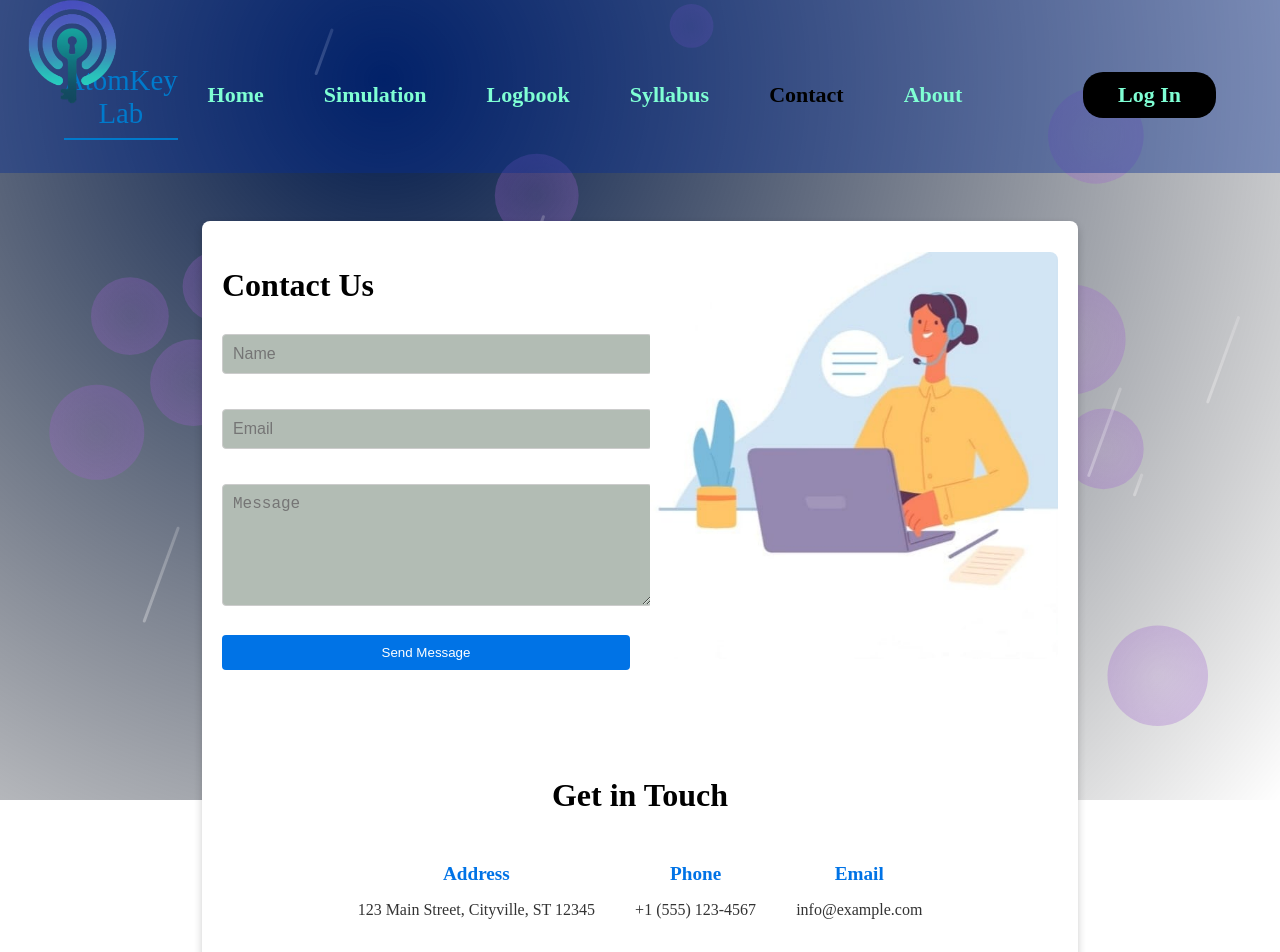
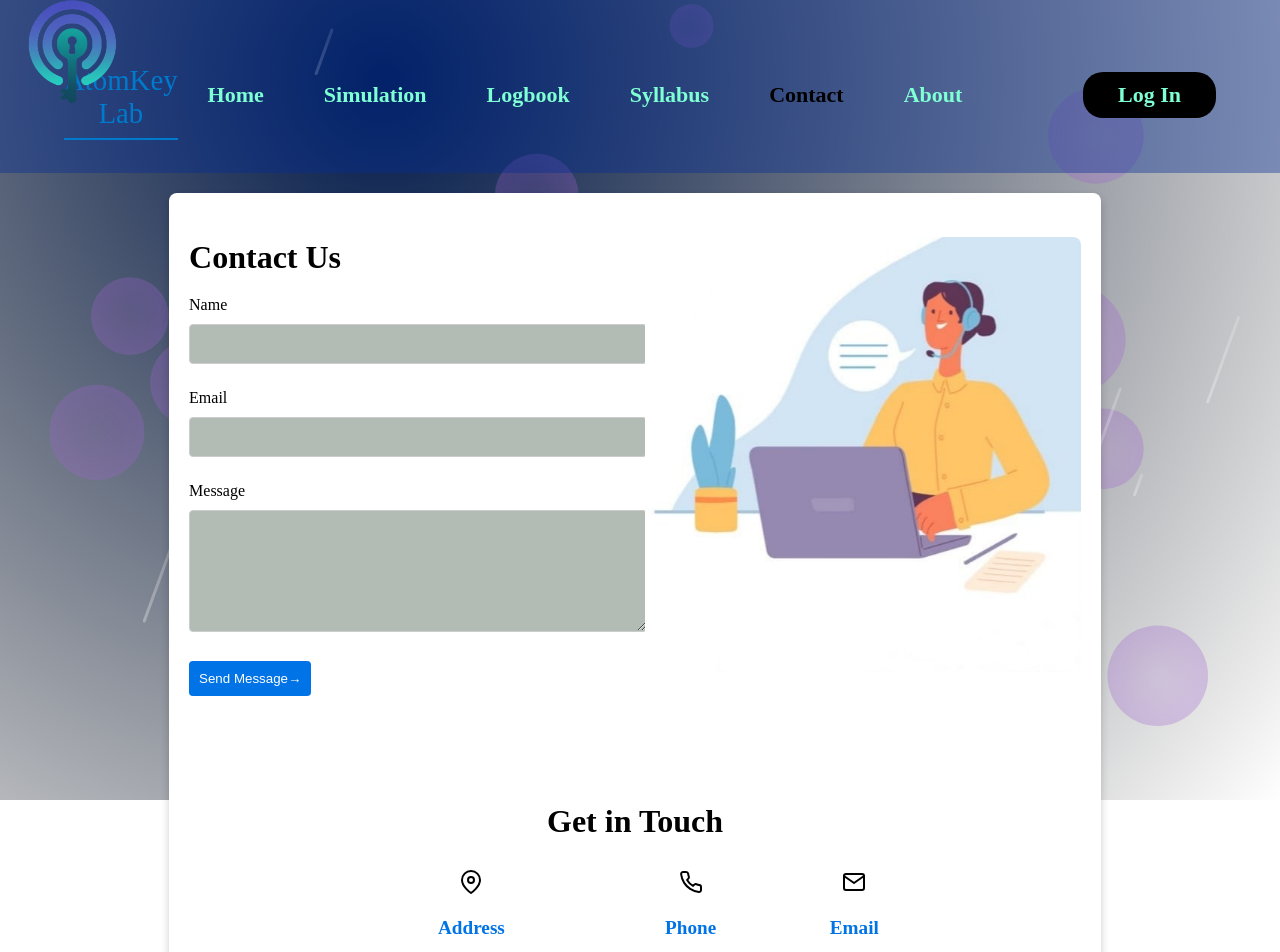
Before and after one commit to AtomKey-Lab/ExperimentHub, a React (Create React App) app: page /Contact in a window 1280 px wide. Shown: the top 952 px of the page. Built offline with nearby package versions, Linux system fonts and the light colour scheme.

Commit message:
contact added

```diff
--- a/src/view/Contact/Contact.jsx
+++ b/src/view/Contact/Contact.jsx
@@ -1,60 +1,253 @@
-import React from 'react';
+import React, { useState, useEffect, useRef } from 'react';
 import './Contact.css';
 import contactImage from '../../Assets/contact3.jpg';
 import Footer from '../../components/footer/footer';
 import Navbar from '../../components/navbar/navbar';
-import Background from '../../components/background/Background'; // Import Background component
+import Background from '../../components/background/Background';
+import { toast, ToastContainer } from 'react-toastify';
+import 'react-toastify/dist/ReactToastify.css';
 
 function Contact() {
+  const [formData, setFormData] = useState({
+    name: '',
+    email: '',
+    message: ''
+  });
+
+  const [isSubmitting, setIsSubmitting] = useState(false);
+  const [mousePosition, setMousePosition] = useState({ x: 0, y: 0 });
+  const contactContainerRef = useRef(null);
+
+  // Animation effect when component mounts
+  useEffect(() => {
+    // Ensure Background component is visible
+    const backgroundElement = document.querySelector('.background');
+    if (backgroundElement) {
+      backgroundElement.style.opacity = '0.15';
+      backgroundElement.style.zIndex = '-1';
+      backgroundElement.style.position = 'absolute';
+      backgroundElement.style.width = '100%';
+      backgroundElement.style.height = '100%';
+      backgroundElement.style.top = '0';
+      backgroundElement.style.left = '0';
+    }
+
+    const elements = document.querySelectorAll('.animate-on-load');
+    elements.forEach((element, index) => {
+      setTimeout(() => {
+        element.classList.add('visible');
+      }, 200 * index);
+    });
+
+    // Add particles animation
+    createParticles();
+
+    // Parallax effect for mouse movement
+    const handleMouseMove = (e) => {
+      if (contactContainerRef.current) {
+        const containerRect = contactContainerRef.current.getBoundingClientRect();
+        const x = e.clientX - containerRect.left;
+        const y = e.clientY - containerRect.top;
+        setMousePosition({ x, y });
+      }
+    };
+
+    window.addEventListener('mousemove', handleMouseMove);
+
+    return () => {
+      window.removeEventListener('mousemove', handleMouseMove);
+    };
+  }, []);
+
+  // Create particles for background effect
+  const createParticles = () => {
+    const particlesContainer = document.createElement('div');
+    particlesContainer.className = 'particles-container';
+    document.querySelector('.body').appendChild(particlesContainer);
+
+    for (let i = 0; i < 30; i++) {
+      const particle = document.createElement('div');
+      particle.className = 'particle';
+
+      // Random positioning and timing
+      const size = Math.random() * 8 + 2;
+      particle.style.width = `${size}px`;
+      particle.style.height = `${size}px`;
+      particle.style.left = `${Math.random() * 100}%`;
+      particle.style.top = `${Math.random() * 100}%`;
+      particle.style.animationDuration = `${Math.random() * 20 + 10}s`;
+      particle.style.animationDelay = `${Math.random() * 5}s`;
+
+      particlesContainer.appendChild(particle);
+    }
+  };
+
+  const handleChange = (e) => {
+    setFormData({
+      ...formData,
+      [e.target.name]: e.target.value
+    });
+  };
+
+  const handleSubmit = (e) => {
+    e.preventDefault();
+    setIsSubmitting(true);
+
+    // Simulate a message send action
+    setTimeout(() => {
+      console.log('Message sent:', formData);
+      setIsSubmitting(false);
+
+      // Show success toast with animation
+      toast.success('Message sent successfully!', {
+        position: "top-right",
+        autoClose: 5000,
+        hideProgressBar: false,
+        closeOnClick: true,
+        pauseOnHover: true,
+        draggable: true,
+        progress: undefined,
+        className: 'animated-toast'
+      });
+
+      // Add confirmation animation
+      const form = document.querySelector('.contact-form');
+      form.classList.add('form-submitted');
+
+      setTimeout(() => {
+        form.classList.remove('form-submitted');
+      }, 1500);
+
+      // Reset form after submission
+      setFormData({ name: '', email: '', message: '' });
+    }, 2000); // Simulate network request delay
+  };
+
+  // Calculate parallax transform values based on mouse position
+  const getParallaxStyle = (depth) => {
+    if (!contactContainerRef.current) return {};
+
+    const containerWidth = contactContainerRef.current.offsetWidth;
+    const containerHeight = contactContainerRef.current.offsetHeight;
+    const moveX = (mousePosition.x - containerWidth / 2) / containerWidth * depth;
+    const moveY = (mousePosition.y - containerHeight / 2) / containerHeight * depth;
+
+    return {
+      transform: `translate(${moveX}px, ${moveY}px)`
+    };
+  };
+
   return (
-    <div>
+    <div className="contact-page">
       <Navbar />
       <div className="body">
-        <Background /> {/* Add Background Component */}
-        <div className="contact-container">
+        {/* The Background component needs to be properly placed */}
+        <div className="background-wrapper">
+          <Background />
+        </div>
+        <div className="glowing-orb"></div>
+        <div className="contact-container" ref={contactContainerRef}>
           <div className="contact-content">
             {/* Contact Form Section */}
-            <div className="contact-form">
-              <h2>Contact Us</h2>
-              <div className="input-field">
-                <input type="text" placeholder="Name" />
-              </div>
-              <div className="input-field">
-                <input type="email" placeholder="Email" />
-              </div>
-              <div className="input-field">
-                <textarea placeholder="Message" rows="4"></textarea>
-              </div>
-              <button className="send-button">Send Message</button>
+            <div className="contact-form animate-on-load">
+              <h2 className="animate-text reveal-text">Contact Us</h2>
+              <form onSubmit={handleSubmit}>
+                <div className="input-field animate-on-load">
+                  <label className="input-label">Name</label>
+                  <input
+                    type="text"
+                    className="input-animate"
+                    name="name"
+                    value={formData.name}
+                    onChange={handleChange}
+                    required
+                  />
+                  <span className="input-focus-effect"></span>
+                </div>
+                <div className="input-field animate-on-load">
+                  <label className="input-label">Email</label>
+                  <input
+                    type="email"
+                    className="input-animate"
+                    name="email"
+                    value={formData.email}
+                    onChange={handleChange}
+                    required
+                  />
+                  <span className="input-focus-effect"></span>
+                </div>
+                <div className="input-field animate-on-load">
+                  <label className="input-label">Message</label>
+                  <textarea
+                    rows="4"
+                    className="input-animate"
+                    name="message"
+                    value={formData.message}
+                    onChange={handleChange}
+                    required
+                  ></textarea>
+                  <span className="input-focus-effect textarea-effect"></span>
+                </div>
+                <button
+                  type="submit"
+                  className="send-button animate-on-load"
+                  disabled={isSubmitting}
+                >
+                  <span className="button-text">{isSubmitting ? 'Sending...' : 'Send Message'}</span>
+                  <span className="button-icon">→</span>
+                </button>
+              </form>
             </div>
 
-            {/* Contact Image */}
-            <div className="contact-image">
-              <img src={contactImage} alt="Contact illustration" />
+            {/* Contact Image with parallax effect */}
+            <div className="contact-image animate-on-load" style={getParallaxStyle(15)}>
+              <div className="image-spotlight"></div>
+              <img src={contactImage} alt="Contact illustration" className="float-animation" />
             </div>
           </div>
 
           {/* Get in Touch Section */}
           <div className="get-in-touch">
-            <h2 className="get-in-touch-h2">Get in Touch</h2>
+            <h2 className="get-in-touch-h2 animate-on-load reveal-text">Get in Touch</h2>
             <div className="contact-info">
-              <div className="contact-box">
+              <div className="contact-box animate-on-load hover-lift" style={getParallaxStyle(5)}>
+                <div className="contact-box-icon">
+                  <svg xmlns="http://www.w3.org/2000/svg" width="24" height="24" viewBox="0 0 24 24" fill="none" stroke="currentColor" strokeWidth="2" strokeLinecap="round" strokeLinejoin="round">
+                    <path d="M21 10c0 7-9 13-9 13s-9-6-9-13a9 9 0 0 1 18 0z"></path>
+                    <circle cx="12" cy="10" r="3"></circle>
+                  </svg>
+                </div>
                 <h3 className="contact-box-h3">Address</h3>
                 <p className="contact-box-p">123 Main Street, Cityville, ST 12345</p>
+                <div className="box-glow"></div>
               </div>
-              <div className="contact-box">
+              <div className="contact-box animate-on-load hover-lift" style={getParallaxStyle(10)}>
+                <div className="contact-box-icon">
+                  <svg xmlns="http://www.w3.org/2000/svg" width="24" height="24" viewBox="0 0 24 24" fill="none" stroke="currentColor" strokeWidth="2" strokeLinecap="round" strokeLinejoin="round">
+                    <path d="M22 16.92v3a2 2 0 0 1-2.18 2 19.79 19.79 0 0 1-8.63-3.07 19.5 19.5 0 0 1-6-6 19.79 19.79 0 0 1-3.07-8.67A2 2 0 0 1 4.11 2h3a2 2 0 0 1 2 1.72 12.84 12.84 0 0 0 .7 2.81 2 2 0 0 1-.45 2.11L8.09 9.91a16 16 0 0 0 6 6l1.27-1.27a2 2 0 0 1 2.11-.45 12.84 12.84 0 0 0 2.81.7A2 2 0 0 1 22 16.92z"></path>
+                  </svg>
+                </div>
                 <h3 className="contact-box-h3">Phone</h3>
                 <p className="contact-box-p">+1 (555) 123-4567</p>
+                <div className="box-glow"></div>
               </div>
-              <div className="contact-box">
+              <div className="contact-box animate-on-load hover-lift" style={getParallaxStyle(15)}>
+                <div className="contact-box-icon">
+                  <svg xmlns="http://www.w3.org/2000/svg" width="24" height="24" viewBox="0 0 24 24" fill="none" stroke="currentColor" strokeWidth="2" strokeLinecap="round" strokeLinejoin="round">
+                    <path d="M4 4h16c1.1 0 2 .9 2 2v12c0 1.1-.9 2-2 2H4c-1.1 0-2-.9-2-2V6c0-1.1.9-2 2-2z"></path>
+                    <polyline points="22,6 12,13 2,6"></polyline>
+                  </svg>
+                </div>
                 <h3 className="contact-box-h3">Email</h3>
                 <p className="contact-box-p">info@example.com</p>
+                <div className="box-glow"></div>
               </div>
             </div>
           </div>
         </div>
       </div>
       <Footer />
+      <ToastContainer />
     </div>
   );
 }
```
